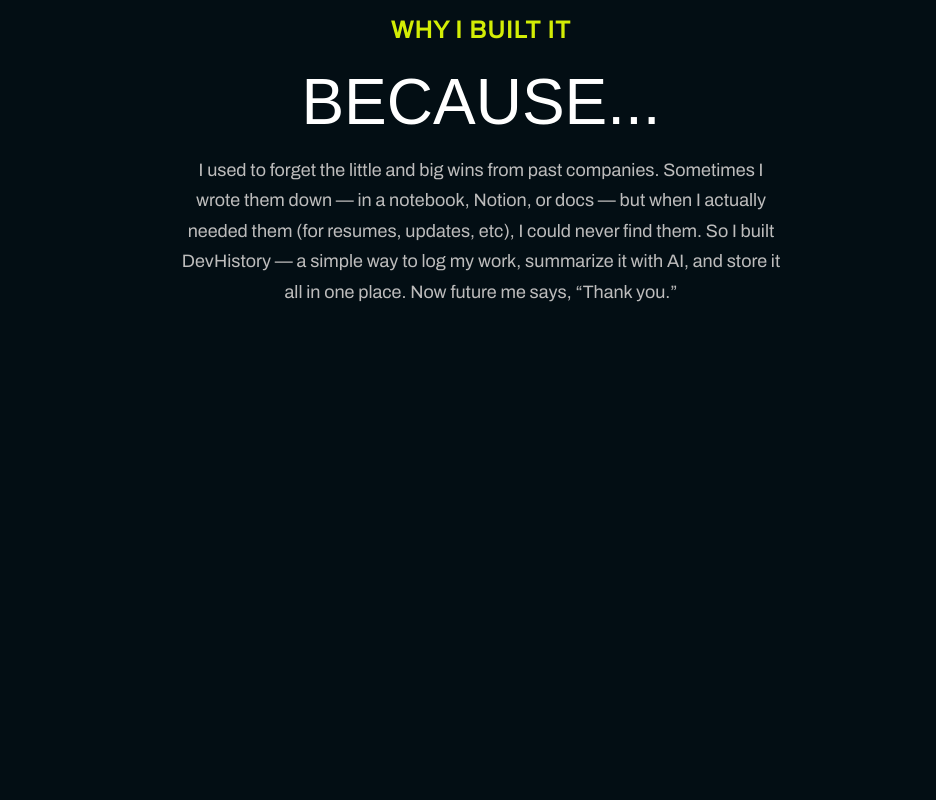
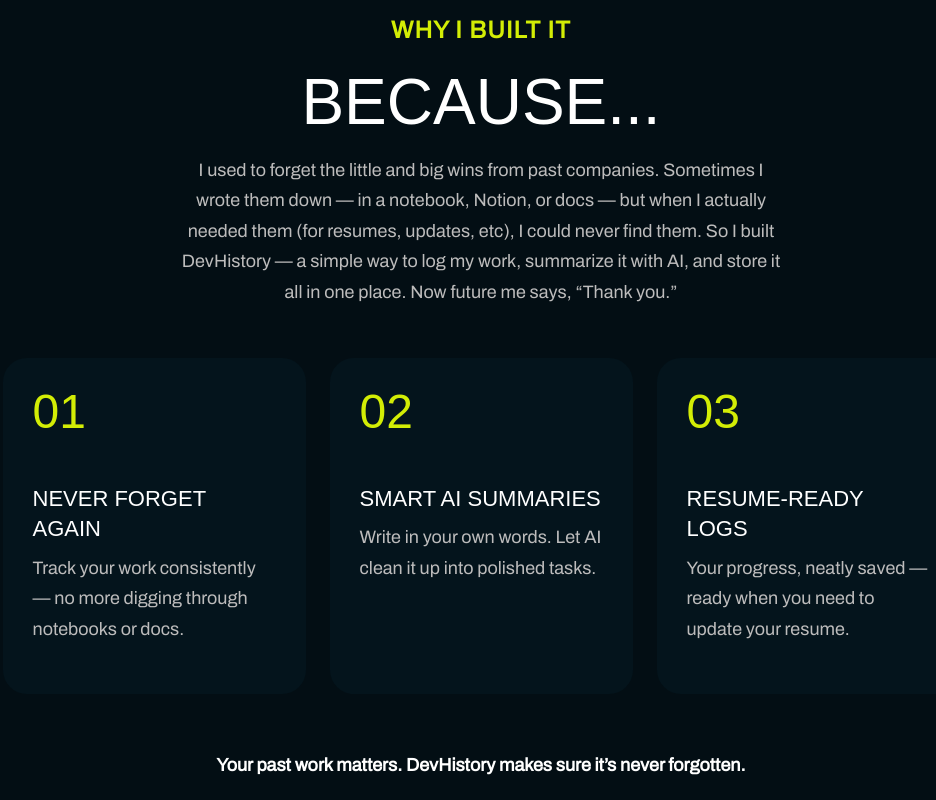
Before and after one commit to JuvitaSaini09/devhistory, a Next.js app: page / in a window 1280 px wide. Shown: the part 2865-3665 px from the top of the page, without its empty margins (159-1095 px from the left). Before the commit the page ends 3293 px from the top, so only its background shows below. Built offline with nearby package versions, Linux system fonts and the light colour scheme; no server answers; a web font is replaced by a local one.

Commit message:
add devhistory-benefits cards

```diff
--- a/components/why-i-built-this-section.jsx
+++ b/components/why-i-built-this-section.jsx
@@ -1,9 +1,30 @@
 import React from "react";
+
+const benefits = [
+  {
+    order: "01",
+    title: "Never Forget Again",
+    description:
+      "Track your work consistently — no more digging through notebooks or docs.",
+  },
+  {
+    order: "02",
+    title: "Smart AI Summaries",
+    description:
+      "Write in your own words. Let AI clean it up into polished tasks.",
+  },
+  {
+    order: "03",
+    title: "Resume-Ready Logs",
+    description:
+      "Your progress, neatly saved — ready when you need to update your resume.",
+  },
+];
 
 const WhyIBuiltThisSection = () => {
   return (
     <section>
-      <div className="px-20 py-[120px] max-w-[1097px] flex flex-col items-center w-full relative mx-auto gap-5">
+      <div className="px-20 pt-[120px] pb-[50px] max-w-[1097px] flex flex-col items-center w-full relative mx-auto gap-5">
         <h1 className="text-[var(--theme-color-01)] uppercase font-semibold tracking-wider text-2xl">
           Why I Built It
         </h1>
@@ -11,7 +32,7 @@
           <h1 className="text-center text-[34px] md:text-[48px] lg:text-[64px] leading-[46px] md:leading-[56px] lg:leading-[73px] tracking-[0px] uppercase font-dela-gothic max-w-[400px] md:max-w-[830px]">
             Because...
           </h1>
-          <p className="max-w-[600px] text-center text-[18px]  text-[var(--gray-01)] ">
+          <p className="max-w-[600px] text-center text-[18px]  text-[var(--gray-01)]">
             I used to forget the little and big wins from past companies.
             Sometimes I wrote them down — in a notebook, Notion, or docs — but
             when I actually needed them (for resumes, updates, etc), I could
@@ -21,6 +42,36 @@
           </p>
         </header>
       </div>
+
+      <div className="px-20">
+        <div className="flex flex-wrap gap-6 justify-center">
+          {benefits.map((benefit, index) => {
+            return (
+              <div
+                key={index}
+                className="flex flex-col gap-12 p-[30px] bg-[#04141c] w-[303px] h-[336px] rounded-3xl"
+              >
+                <h3 className="text-[var(--theme-color-01)] text-5xl font-dela-gothic uppercase ">
+                  {benefit.order}
+                </h3>
+
+                <div className="flex flex-col gap-[8px]">
+                  <h3 className="font-dela-gothic text-[22px] uppercase">
+                    {benefit.title}
+                  </h3>
+                  <p className="text-[18px]  text-[var(--gray-01)]">
+                    {benefit.description}
+                  </p>
+                </div>
+              </div>
+            );
+          })}
+        </div>
+
+        <p className="text-center mt-14 mb-5 text-[18px] font-semibold">
+          Your past work matters. DevHistory makes sure it’s never forgotten.
+        </p>
+      </div>
     </section>
   );
 };
```
Also changed, not shown: constants/data.js (line endings or trailing spaces).
